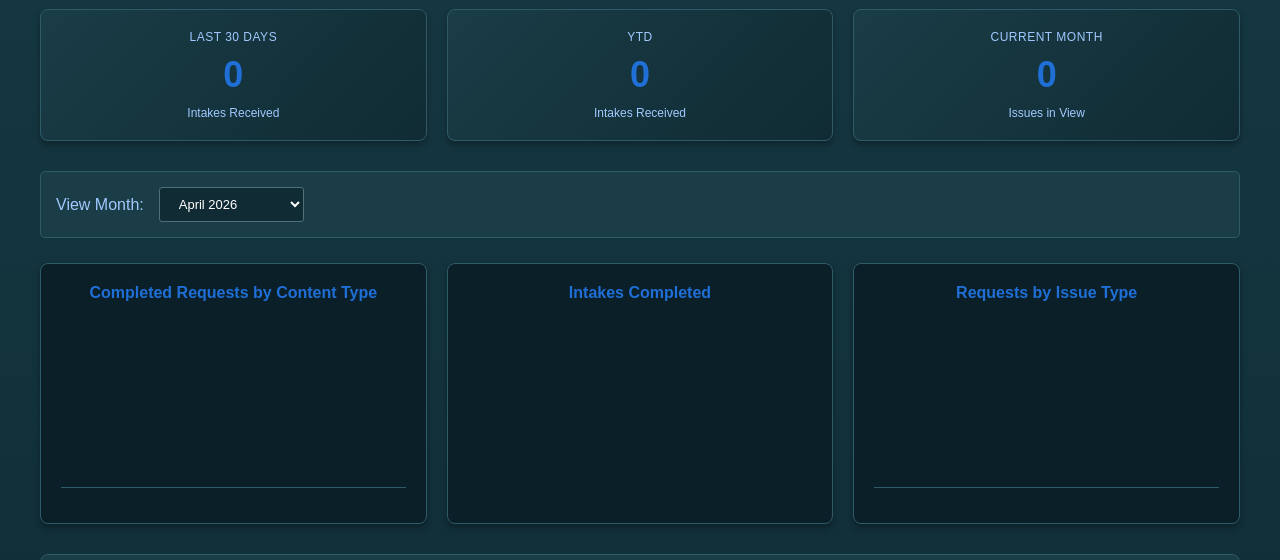
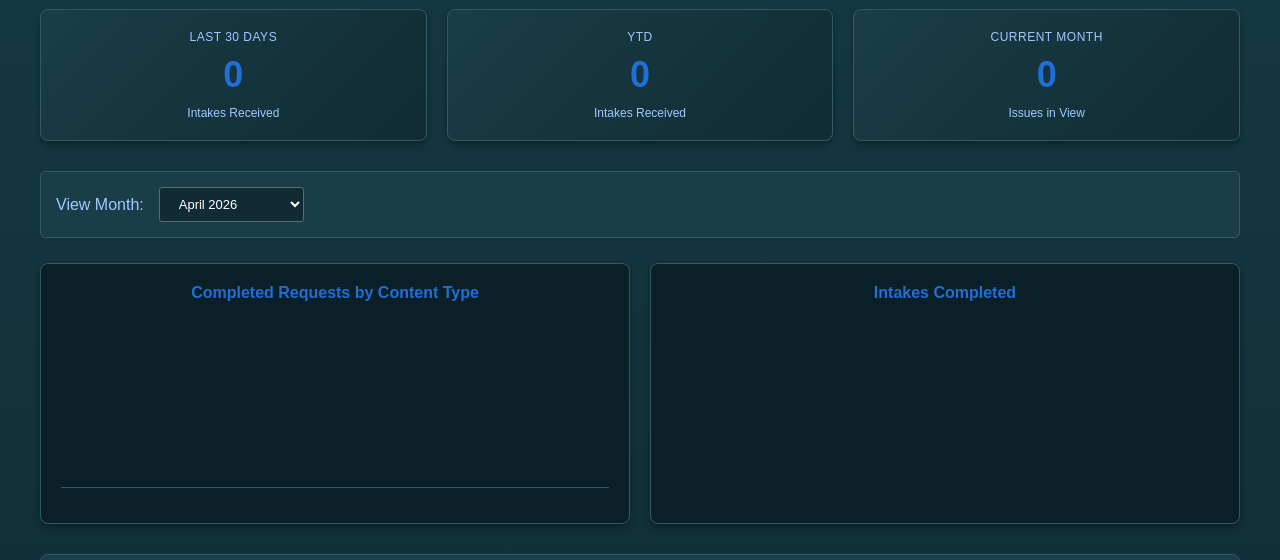
Before and after one commit to sakthivelwebofficial/Content-Governance-Dashboard, a plain HTML site: page mpr-deck.html in a window 1280 px wide. Shown: the part 167-727 px from the top of the page. Drawn offline with nearby package versions, Linux system fonts and the light colour scheme; sample sign-in values are in the browser's storage.

Commit message:
Remove Requests by Issue Type pie chart from MPR Deck page

```diff
--- a/mpr-deck.html
+++ b/mpr-deck.html
@@ -64,11 +64,6 @@
         <h3>Intakes Completed</h3>
         <canvas id="intakesCompletedChart"></canvas>
       </div>
-      <div class="chart-container">
-        <h3>Requests by Issue Type</h3>
-        <canvas id="requestsPerSquadChart"></canvas>
-        <div id="requestsPerSquadLegend" class="custom-legend"></div>
-      </div>
     </div>
 
     <!-- CSV Upload Section -->
--- a/mpr-deck.js
+++ b/mpr-deck.js
@@ -376,7 +376,6 @@ function updateCharts() {
   // Create/Update Charts
   createCompletedByTypeChart(assigneeCounts);
   createIntakesCompletedChart(statusCounts);
-  createRequestsPerSquadChart(issueTypeCounts);
 }
 
 function createCompletedByTypeChart(data) {
```
